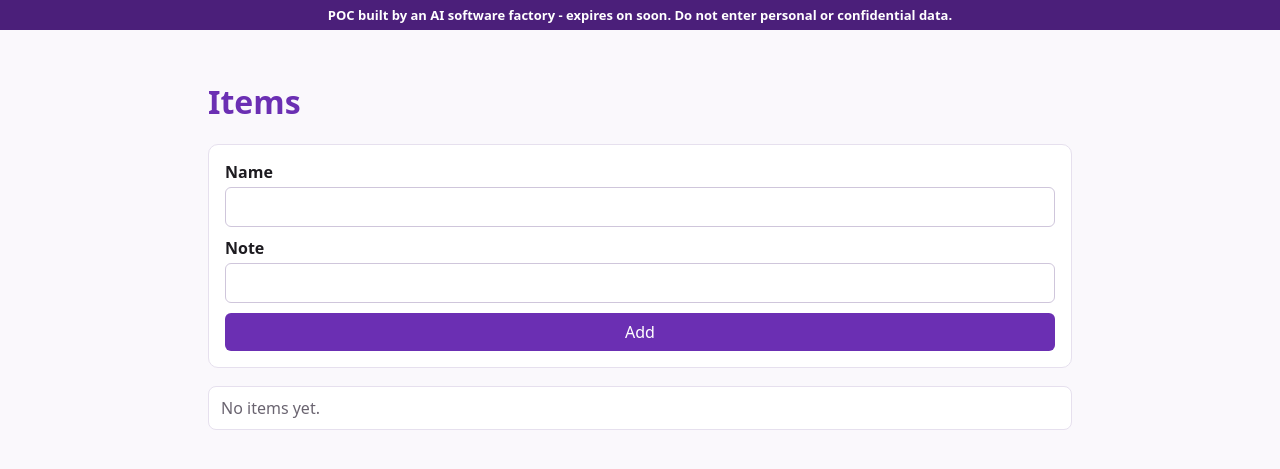
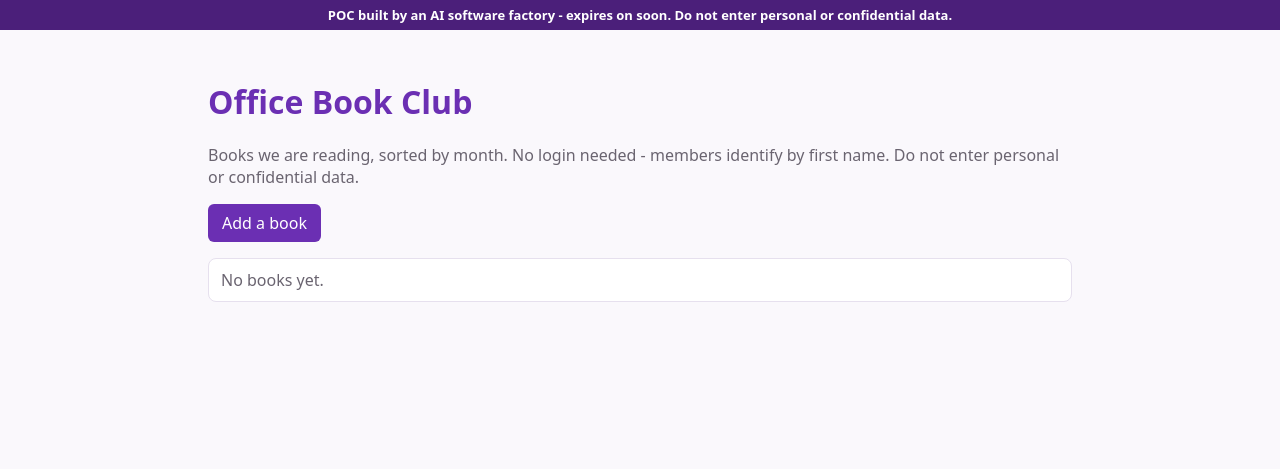
Before and after one commit to sf-poc-apps/t01-office-book-club-tracker, a FastAPI app: page / in a window 1280 px wide. Shown: the top 469 px of the page. Run offline with FastAPI, Linux system fonts and the light colour scheme.

Commit message:
Office Book Club Tracker (v1.0)
* factory: build #1 for t01

Model: glm-5.3. Steps: 25.

* factory: uat_change #2 for t01

Model: glm-5.3. Steps: 19.

---------

Co-authored-by: sf-builder <builder@users.noreply.github.com>

```diff
--- a/app/main.py
+++ b/app/main.py
@@ -9,13 +9,26 @@ from fastapi.templating import Jinja2Templates
 from app.store import make_store
 
 BASE = pathlib.Path(__file__).parent
-app = FastAPI(title="Factory app")
+app = FastAPI(title="Office Book Club Tracker")
 app.mount("/static", StaticFiles(directory=BASE / "static"), name="static")
 templates = Jinja2Templates(directory=BASE / "templates")
 templates.env.globals["sf"] = {"expires": os.environ.get("SF_EXPIRES", ""), "env": os.environ.get("SF_ENV", "local")}
 store = make_store()
 
-MAX_LEN = 500
+MAX_LEN = 200
+MAX_COMMENT = 500
+STATUSES = ("upcoming", "current", "finished")
+
+
+def _valid_month(month: str) -> bool:
+    parts = month.split("-")
+    if len(parts) != 2 or len(parts[0]) != 4 or len(parts[1]) != 2 or not parts[0].isdigit() or not parts[1].isdigit():
+        return False
+    return 1 <= int(parts[1]) <= 12
+
+
+def _normalize_name(name: str) -> str:
+    return " ".join(name.strip().lower().split())
 
 
 @app.get("/healthz", response_class=PlainTextResponse)
@@ -25,17 +38,82 @@ def healthz():
 
 @app.get("/")
 def index(request: Request):
-    items = store.list("items", order_by="-created_at")
-    return templates.TemplateResponse(request, "index.html", {"items": items})
+    books = store.list("books", order_by="month")
+    ratings_by_book: dict[str, list] = {}
+    for rating in store.list("ratings"):
+        ratings_by_book.setdefault(rating.get("book_id"), []).append(rating)
+    avgs = {}
+    for book in books:
+        ratings = ratings_by_book.get(book["id"], [])
+        avgs[book["id"]] = round(sum(r["stars"] for r in ratings) / len(ratings), 1) if ratings else None
+    return templates.TemplateResponse(request, "list.html", {"books": books, "avgs": avgs})
 
 
-@app.post("/items")
-def create_item(name: str = Form(..., max_length=MAX_LEN), note: str = Form("", max_length=MAX_LEN)):
-    store.create("items", {"name": name.strip(), "note": note.strip()})
+@app.get("/books/new")
+def new_book(request: Request, error: str = ""):
+    return templates.TemplateResponse(request, "book_form.html", {"error": error})
+
+
+@app.post("/books")
+def create_book(
+    title: str = Form(..., max_length=MAX_LEN),
+    author: str = Form(..., max_length=MAX_LEN),
+    suggested_by: str = Form(..., max_length=MAX_LEN),
+    month: str = Form(..., max_length=7),
+):
+    title = title.strip()
+    author = author.strip()
+    suggested_by = suggested_by.strip()
+    month = month.strip()
+    if not title or not author or not suggested_by or not _valid_month(month):
+        return RedirectResponse("/books/new?error=" + "1", status_code=303)
+    store.create("books", {"title": title, "author": author, "suggested_by": suggested_by,
+                           "month": month, "status": "upcoming"})
     return RedirectResponse("/", status_code=303)
 
 
-@app.post("/items/{item_id}/delete")
-def delete_item(item_id: str):
-    store.delete("items", item_id)
+@app.get("/books/{book_id}")
+def book_detail(request: Request, book_id: str, error: str = ""):
+    book = store.get("books", book_id)
+    if not book:
+        return RedirectResponse("/", status_code=303)
+    ratings = store.list("ratings", order_by="-updated_at", book_id=book_id)
+    avg = round(sum(r["stars"] for r in ratings) / len(ratings), 1) if ratings else None
+    return templates.TemplateResponse(request, "book_detail.html",
+                                      {"book": book, "ratings": ratings, "avg": avg, "error": error})
+
+
+@app.post("/books/{book_id}/status")
+def set_status(book_id: str, status: str = Form(...)):
+    status = status.strip()
+    if status not in ("current", "finished"):
+        return RedirectResponse(f"/books/{book_id}", status_code=303)
+    book = store.get("books", book_id)
+    if not book:
+        return RedirectResponse("/", status_code=303)
+    if status == "current":
+        for other in store.list("books", status="current"):
+            if other["id"] != book_id:
+                store.update("books", other["id"], {"status": "finished"})
+    store.update("books", book_id, {"status": status})
     return RedirectResponse("/", status_code=303)
+
+
+@app.post("/books/{book_id}/ratings")
+def submit_rating(
+    book_id: str,
+    first_name: str = Form(..., max_length=MAX_LEN),
+    stars: int = Form(...),
+    comment: str = Form("", max_length=MAX_COMMENT),
+):
+    book = store.get("books", book_id)
+    if not book:
+        return RedirectResponse("/", status_code=303)
+    first_name = " ".join(first_name.strip().split())
+    comment = comment.strip()
+    if not first_name or not (1 <= stars <= 5) or len(comment) > MAX_COMMENT:
+        return RedirectResponse(f"/books/{book_id}?error=" + "1", status_code=303)
+    doc_id = f"{book_id}_{_normalize_name(first_name)}"
+    store.upsert("ratings", doc_id, {"book_id": book_id, "first_name": first_name,
+                                     "stars": stars, "comment": comment})
+    return RedirectResponse(f"/books/{book_id}", status_code=303)
--- /dev/null
+++ b/app/static/sf-banner.js
@@ -0,0 +1,12 @@
+/* SF-POC-BANNER. Required on every page. Do not remove or restyle. */
+(function () {
+  var cfg = window.SF || {};
+  var expires = cfg.expires ? new Date(cfg.expires).toLocaleDateString() : "soon";
+  var bar = document.createElement("div");
+  bar.id = "sf-banner";
+  bar.setAttribute("role", "note");
+  bar.style.cssText = "position:sticky;top:0;z-index:2147483647;background:#4b1f7a;color:#fff;font:600 13px/1.4 system-ui,sans-serif;padding:6px 12px;text-align:center";
+  bar.textContent = "POC built by an AI software factory" + (cfg.env === "staging" ? " (staging)" : "") +
+    " - expires on " + expires + ". Do not enter personal or confidential data.";
+  document.addEventListener("DOMContentLoaded", function () { document.body.prepend(bar); });
+})();
--- a/app/static/styles.css
+++ b/app/static/styles.css
@@ -11,3 +11,8 @@ button { font: inherit; background: var(--accent); color: #fff; border: 0; borde
 .list li { background: var(--card); border: 1px solid #e6e0ee; border-radius: 8px; padding: 10px 12px; display: flex; gap: 10px; align-items: center; }
 .inline { margin-left: auto; }
 .muted { color: var(--muted); }
+.error { color: #b00020; font-weight: 600; }
+.badge { display: inline-block; margin-left: 6px; padding: 2px 8px; border-radius: 10px; font-size: 12px; font-weight: 700; }
+.badge.current { background: #e6f4ea; color: #137333; }
+.badge.finished { background: #e8eaed; color: #5f6368; }
+.badge.upcoming { background: #fef7e0; color: #994d00; }
--- a/app/templates/index.html
+++ /dev/null
@@ -1,19 +0,0 @@
-{% extends "base.html" %}
-{% block content %}
-<h1>Items</h1>
-<form method="post" action="/items" class="card">
-  <label>Name <input name="name" required maxlength="500"></label>
-  <label>Note <input name="note" maxlength="500"></label>
-  <button type="submit">Add</button>
-</form>
-<ul class="list">
-  {% for item in items %}
-  <li>
-    <strong>{{ item.name }}</strong> {{ item.note }}
-    <form method="post" action="/items/{{ item.id }}/delete" class="inline"><button>Delete</button></form>
-  </li>
-  {% else %}
-  <li class="muted">No items yet.</li>
-  {% endfor %}
-</ul>
-{% endblock %}
--- /dev/null
+++ b/app/templates/list.html
@@ -0,0 +1,37 @@
+{% extends "base.html" %}
+{% block title %}Book Club{% endblock %}
+{% block content %}
+<h1>Office Book Club</h1>
+<p class="muted">Books we are reading, sorted by month. No login needed - members identify by first name.
+   Do not enter personal or confidential data.</p>
+<a href="/books/new"><button>Add a book</button></a>
+<ul class="list">
+  {% for book in books %}
+  <li>
+    <div>
+      <a href="/books/{{ book.id }}"><strong>{{ book.title }}</strong></a>
+      by {{ book.author }} &middot; {{ book.month }} &middot; suggested by {{ book.suggested_by }}
+      {% if avgs[book.id] is not none %}<span class="rating">★ {{ '%.1f' | format(avgs[book.id]) }}</span>
+      {% else %}<span class="muted">No ratings yet</span>{% endif %}
+      {% if book.status == 'current' %}<span class="badge current">Currently reading</span>
+      {% elif book.status == 'finished' %}<span class="badge finished">Finished</span>
+      {% else %}<span class="badge upcoming">Upcoming</span>{% endif %}
+    </div>
+    {% if book.status != 'current' %}
+    <form method="post" action="/books/{{ book.id }}/status" class="inline">
+      <input type="hidden" name="status" value="current">
+      <button>Mark current</button>
+    </form>
+    {% endif %}
+    {% if book.status != 'finished' %}
+    <form method="post" action="/books/{{ book.id }}/status" class="inline">
+      <input type="hidden" name="status" value="finished">
+      <button>Mark finished</button>
+    </form>
+    {% endif %}
+  </li>
+  {% else %}
+  <li class="muted">No books yet.</li>
+  {% endfor %}
+</ul>
+{% endblock %}
```
Also changed, not shown: app/store.py (+19 -0 lines), app/templates/book_detail.html (added, +43 -0 lines), app/templates/book_form.html (added, +14 -0 lines), docs/change.md (added, +32 -0 lines), docs/plan.md (added, +117 -0 lines), tests/test_app.py (+194 -8 lines), README.md.
